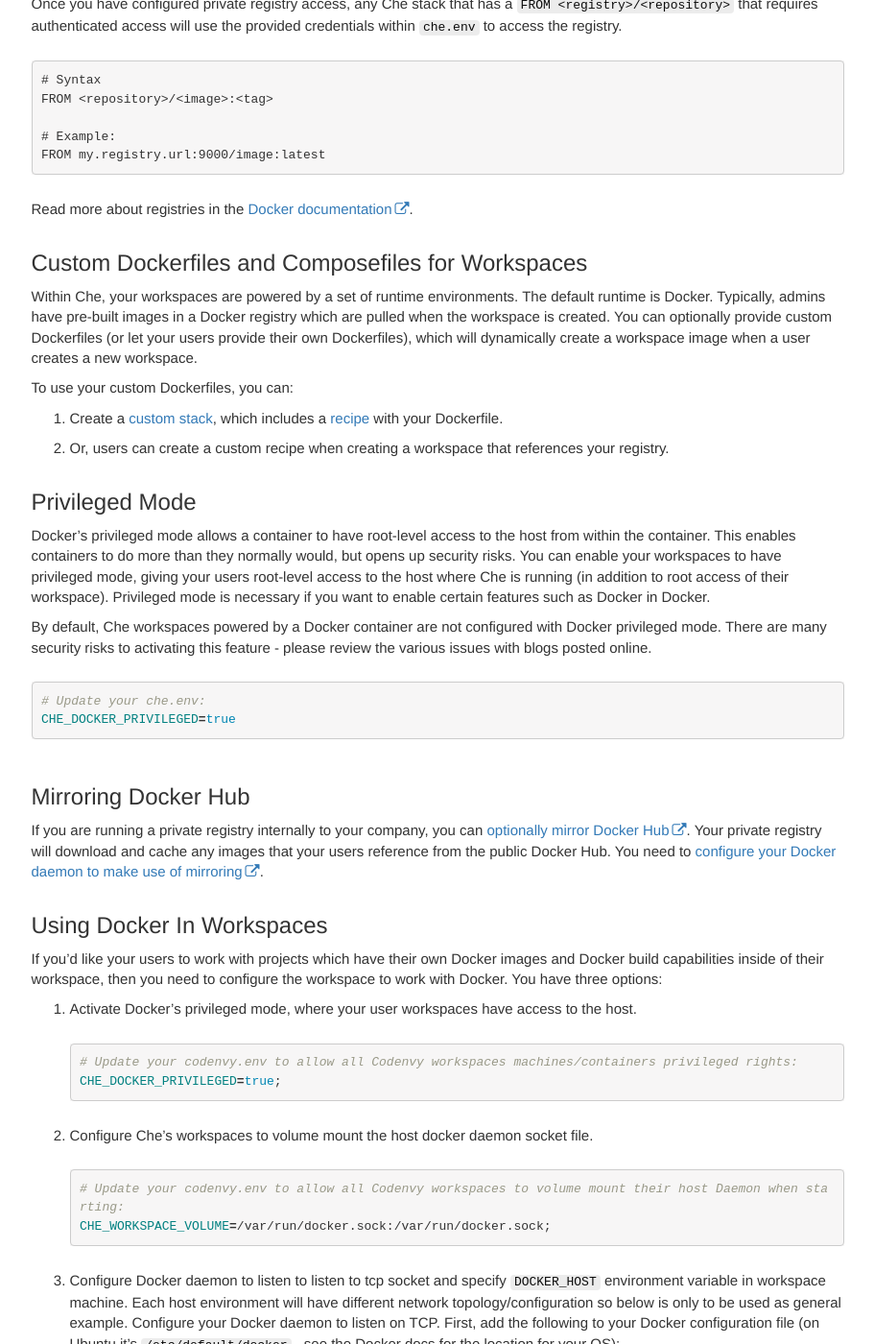
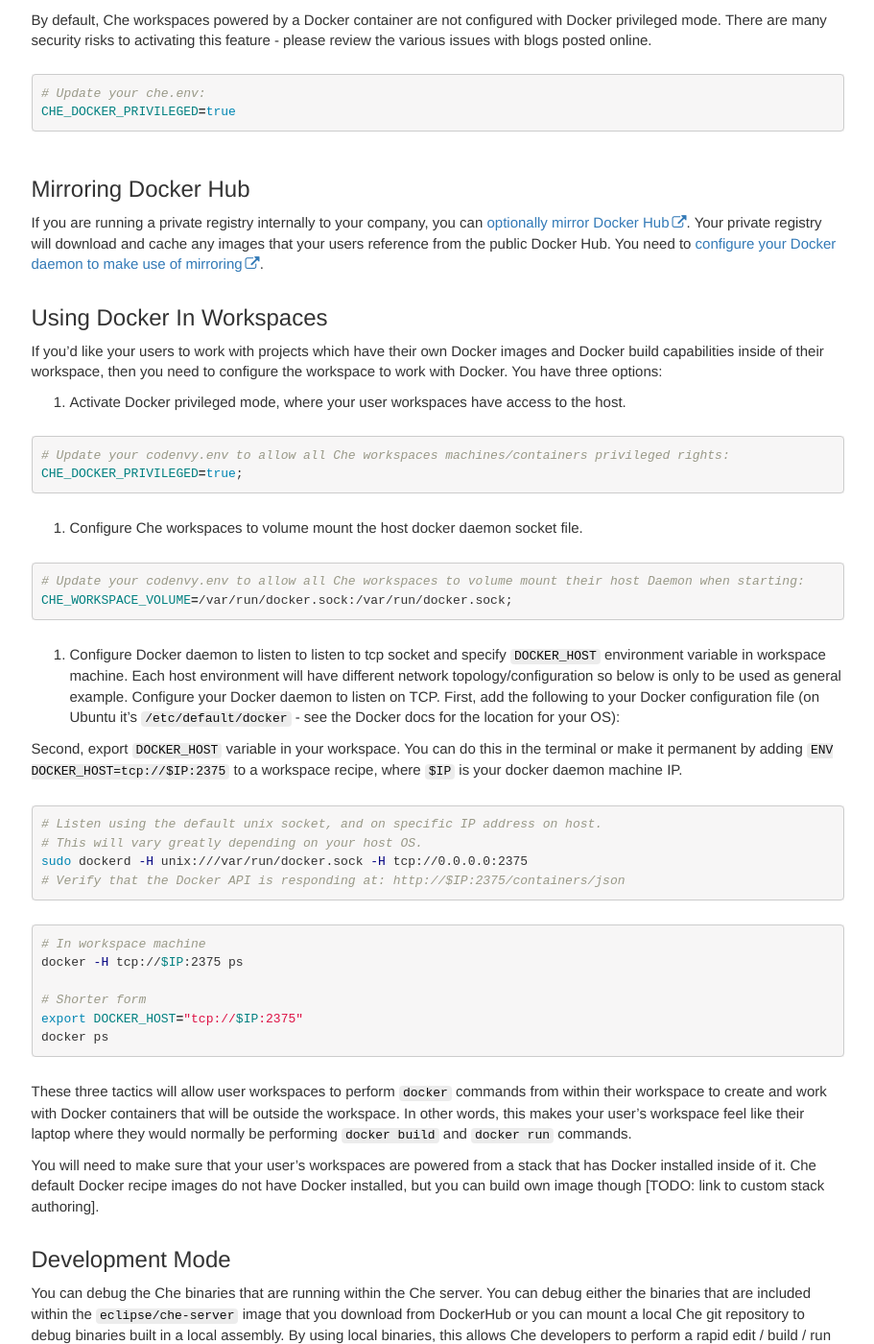
Before and after one commit to kelvinninja1/codenvy.github.io, a Jekyll site: the page built from pages/configuration/docker-config.md, in a window 1280 px wide and 1400 px high, scrolled down 8126 px. Shown: the whole window at 96% size, without its empty margins (330-1241 px from the left). Built offline with Jekyll 4.4.1, drawn with Linux system fonts in a browser that asks for light colours; nearby versions of some CDN libraries; comment, search, counter and statistics services are not loaded; some of the changed text lies outside the part shown.

Commit message:
Docker and OpenShift docs

````diff
--- a/pages/configuration/docker-config.md
+++ b/pages/configuration/docker-config.md
@@ -193,14 +193,6 @@
 
 There are multiple techniques for connecting to Docker including Unix sockets, localhost, and remote connections over TCP protocol. Depending upon the type of connection you require and the location of the machine node running Docker, we use different parameters.
 
-## Workspace Port Exposure
-
-Inside your user's workspace containers, Che launches microservices on port `4401` and `4403`. We also launch SSH agents on port `22`. The terminal accessible in the workspace is also launched as an agent in the workspace on port `4411`. Custom stacks (configured in the dashboard) may expose additional services on different ports.
-
-Docker uses ephemeral port mapping. The ports accessible to your clients start at port `32768` and go through a wide range. When we start services internal to Docker, they are mapped to one of these ports. It is these ports that the browser (or SSH) clients connect to, and would need to be opened if connecting through a firewall.
-
-Additionally, if services are started within the workspace that expose their own ports, then those ports need to have an `EXPOSE <port>` command added to the workspace image Dockerfile, or from within the user dashboard these ports need to be explicitly added to the workspace configuration. As a courtesy, in our default stack images, we expose port `80` and `8080` within the container for any users that want to launch services on those ports.
-
 ## Firewalls
 On Linux, a firewall may block inbound connections from within Docker containers to your localhost network. As a result, the workspace agent is unable to ping the Che server. You can check for the firewall and then disable it.
 
@@ -277,16 +269,9 @@
 
 Read more about registries in the [Docker documentation](https://docs.docker.com/registry/).
 
-## Custom Dockerfiles and Composefiles for Workspaces
-Within Che, your workspaces are powered by a set of runtime environments. The default runtime is Docker. Typically, admins have pre-built images in a Docker registry which are pulled when the workspace is created. You can optionally provide custom Dockerfiles (or let your users provide their own Dockerfiles), which will dynamically create a workspace image when a user creates a new workspace.
+## Privileged Mode
 
-To use your custom Dockerfiles, you can:
-
-1. Create a [custom stack]({{ base }}{{site.links["devops-runtime-stacks"]}}#custom-stack), which includes a [recipe]({{ base }}{{site.links["devops-runtime-recipes"]}}) with your Dockerfile.
-2. Or, users can create a custom recipe when creating a workspace that references your registry.
-
-## Privileged Mode
-Docker's privileged mode allows a container to have root-level access to the host from within the container. This enables containers to do more than they normally would, but opens up security risks. You can enable your workspaces to have privileged mode, giving your users root-level access to the host where Che is running (in addition to root access of their workspace). Privileged mode is necessary if you want to enable certain features such as Docker in Docker.
+Docker privileged mode allows a container to have root-level access to the host from within the container. This enables containers to do more than they normally would, but opens up security risks. You can enable your workspaces to have privileged mode, giving your users root-level access to the host where Che is running (in addition to root access of their workspace). Privileged mode is necessary if you want to enable certain features such as Docker in Docker.
 
 By default, Che workspaces powered by a Docker container are not configured with Docker privileged mode.  There are many security risks to activating this feature - please review the various issues with blogs posted online.
 
@@ -296,19 +281,23 @@
 ```
 
 ## Mirroring Docker Hub
+
 If you are running a private registry internally to your company, you can [optionally mirror Docker Hub](https://docs.docker.com/registry/recipes/mirror/). Your private registry will download and cache any images that your users reference from the public Docker Hub. You need to [configure your Docker daemon to make use of mirroring](https://docs.docker.com/registry/recipes/mirror).
 
 ## Using Docker In Workspaces
+
 If you'd like your users to work with projects which have their own Docker images and Docker build capabilities inside of their workspace, then you need to configure the workspace to work with Docker. You have three options:
 
-1. Activate Docker's privileged mode, where your user workspaces have access to the host.
+1. Activate Docker privileged mode, where your user workspaces have access to the host.
+
 ```shell
-# Update your codenvy.env to allow all Codenvy workspaces machines/containers privileged rights:
+# Update your codenvy.env to allow all Che workspaces machines/containers privileged rights:
 CHE_DOCKER_PRIVILEGED=true;
 ```
-2. Configure Che's workspaces to volume mount the host docker daemon socket file.
+2. Configure Che workspaces to volume mount the host docker daemon socket file.
+
 ```shell
-# Update your codenvy.env to allow all Codenvy workspaces to volume mount their host Daemon when starting:
+# Update your codenvy.env to allow all Che workspaces to volume mount their host Daemon when starting:
 CHE_WORKSPACE_VOLUME=/var/run/docker.sock:/var/run/docker.sock;
 ```
 3. Configure Docker daemon to listen to listen to tcp socket and specify `DOCKER_HOST` environment variable in workspace machine. Each host environment will have different network topology/configuration so below is only to be used as general example.
@@ -322,6 +311,7 @@
 sudo dockerd -H unix:///var/run/docker.sock -H tcp://0.0.0.0:2375
 # Verify that the Docker API is responding at: http://$IP:2375/containers/json
 ```
+
 ```shell
 # In workspace machine
 docker -H tcp://$IP:2375 ps
@@ -333,9 +323,7 @@
 
 These three tactics will allow user workspaces to perform `docker` commands from within their workspace to create and work with Docker containers that will be outside the workspace. In other words, this makes your user's workspace feel like their laptop where they would normally be performing `docker build` and `docker run` commands.
 
-You will need to make sure that your user's workspaces are powered from a stack that has Docker installed inside of it. Che's default Docker recipe images do not have Docker installed, but there is a sample Docker recipe image eclipse/alpine_jdk8 created from our [dockerfile](https://github.com/eclipse/che-dockerfiles/blob/master/recipes/alpine_jdk8/Dockerfile) that includes docker which can be used as new stack's base image.
-
-{% assign todo="SSH tunneling can also allow for using desktop docker daemon." %}
+You will need to make sure that your user's workspaces are powered from a stack that has Docker installed inside of it. Che default Docker recipe images do not have Docker installed, but you can build own image though [TODO: link to custom stack authoring].
 
 ## Development Mode
 You can debug the Che binaries that are running within the Che server. You can debug either the binaries that are included within the `eclipse/che-server` image that you download from DockerHub or you can mount a local Che git repository to debug binaries built in a local assembly. By using local binaries, this allows Che developers to perform a rapid edit / build / run cycle without having to rebuild Che's Docker images.
--- a/pages/setup/docker_openshift.md
+++ b/pages/setup/docker_openshift.md
@@ -18,6 +18,10 @@
 ### SSH Access
 
 By default, `sshd` starts in all ready-to-go stack images. You can connect to a remote workspace using ssh keys or username/password (available in custom stacks only) or sync workspace project files to a local machine.
+
+## Privileged Containers
+
+Che on Docker allows workspace containers to be running in a [privileged mode](docker-config.html#privileged-mode).
 
 Though deploying administering Che on Docker may seem a little bit easier than doing it in OpenShift, it's OpenShift that unleashes the power of Eclipse Che as a workspace server and cloud IDE.
 
````
Also changed, not shown: pages/configuration/openshift-config.md (+2 -3 lines), pages/setup/docker-native.md (+16 -6 lines).
